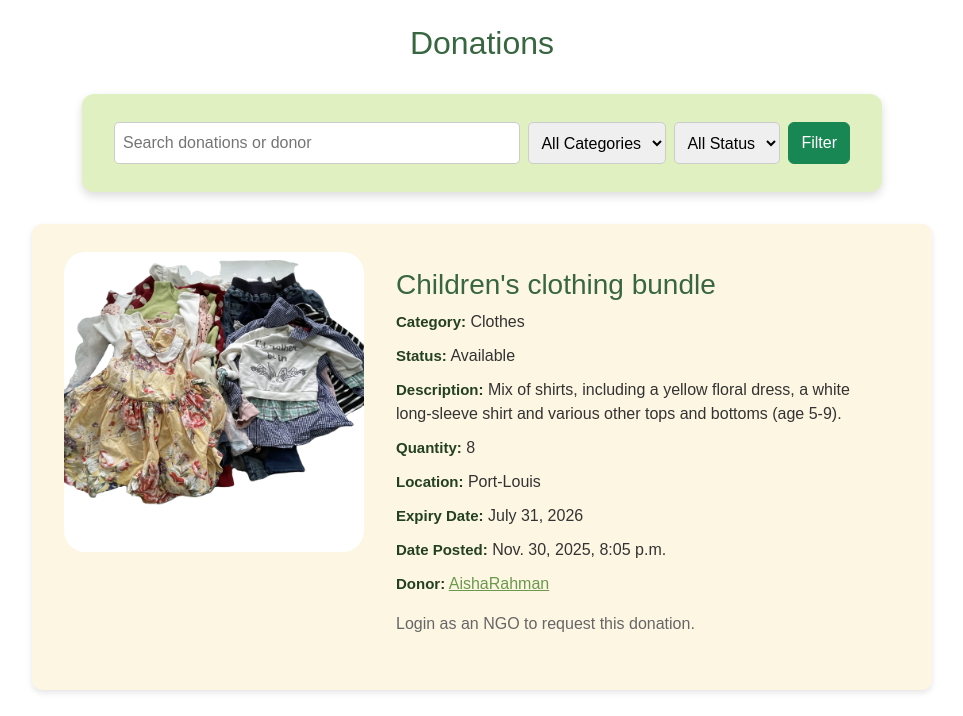
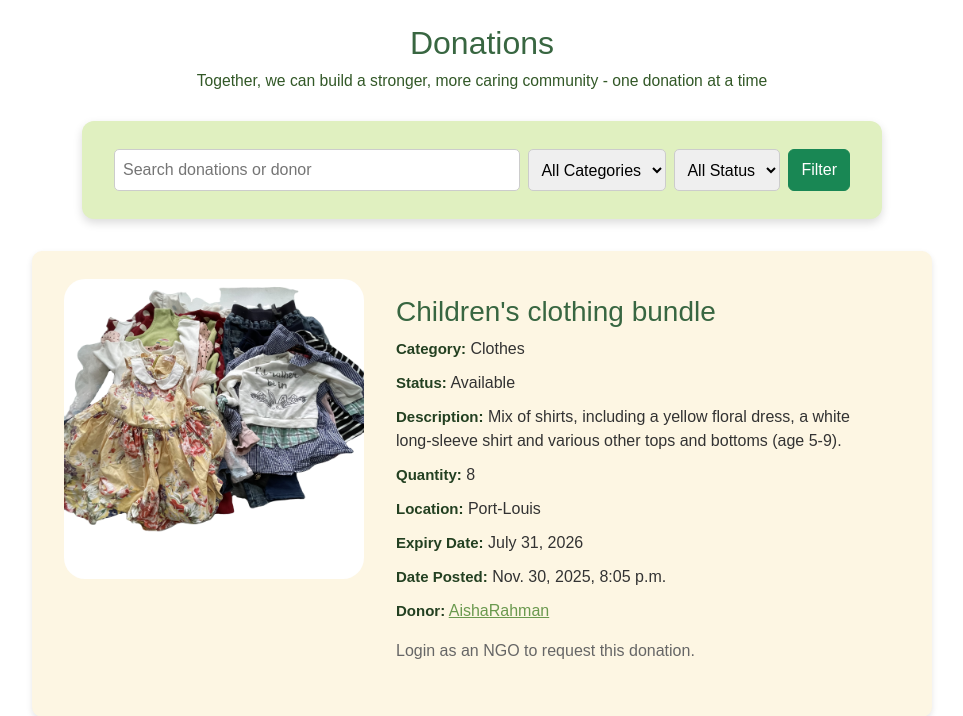
Before and after one commit to Gouru18/Dodonation, a Django app: page /donations/donations/ in a window 1280 px wide. Shown: the part 92-808 px from the top of the page, without its empty margins (158-1121 px from the left). Run offline with Django 5.2, Linux system fonts and the light colour scheme; data comes from the database, SQL or seed files in the repository.

Commit message:
Update donation_list.html

```diff
--- a/core/templates/core/donation_list.html
+++ b/core/templates/core/donation_list.html
@@ -1,11 +1,17 @@
-
 {% extends 'base.html' %}
 
 {% block content %}
-<h2 style="text-align:center; color: var(--dark-green); margin-bottom: 2rem;">Donations</h2>
+<h2 style="text-align:center; color: var(--dark-green); margin-bottom: 0.4rem;">
+    Donations
+</h2>
+<p style="text-align:center; color:#325827; margin-bottom: 1.8rem; font-size:0.98rem;">
+    Together, we can build a stronger, more caring community - one donation at a time
+</p>
 
-<form class="form-container" method="get" style="max-width: 800px; margin: 0 auto 2rem auto; display: flex; gap: 0.5rem; flex-wrap: wrap;">
-  <input type="text" name="q" placeholder="Search donations or donor" value="{{ query }}" style="flex: 1; padding: 0.5rem; border-radius: 5px; border: 1px solid #ccc;">
+<form class="form-container" method="get" style="max-width: 800px; margin: 0 auto 2rem auto;
+display: flex; gap: 0.5rem; flex-wrap: wrap;">
+  <input type="text" name="q" placeholder="Search donations or donor" value="{{ query }}"
+         style="flex: 1; padding: 0.5rem; border-radius: 5px; border: 1px solid #ccc;">
   <select name="category" style="padding: 0.5rem; border-radius: 5px; border: 1px solid #ccc;">
     <option value="">All Categories</option>
     <option value="food" {% if category == 'food' %}selected{% endif %}>Food</option>
@@ -25,10 +31,12 @@
 
 <div style="display: flex; flex-direction: column; gap: 1.5rem; max-width: 900px; margin: 0 auto;">
 {% for donation in donations %}
-  <div class="donation-card" style="display: flex; gap: 1rem; background-color: #fdf6e3; border-radius: 10px; box-shadow: 0 3px 6px rgba(0,0,0,0.1); overflow: hidden;">
+  <div class="donation-card" style="display: flex; gap: 1rem; background-color: #fdf6e3;
+  border-radius: 10px; box-shadow: 0 3px 6px rgba(0,0,0,0.1); overflow: hidden;">
     {% if donation.image %}
     <div style="flex: 0 0 300px; max-height: 300px; overflow: hidden;">
-      <img src="{{ donation.image.url }}" alt="{{ donation.title }}" style="width: 100%; height: 100%; object-fit: cover; border-radius: 7%;">
+      <img src="{{ donation.image.url }}" alt="{{ donation.title }}" style="width: 100%; height: 100%;
+      object-fit: cover; border-radius: 7%;">
     </div>
     {% endif %}
 
@@ -48,17 +56,25 @@
       </p>
 
       {% if request.user.is_authenticated and request.user.role == 'ngo' %}
-          {% if donation.status != 'expired' %}
+          {% if donation.status == 'claimed' %}
+              <p style="margin-top:1rem; color:#b23b3b; font-weight:bold;">
+                  Item already claimed.
+              </p>
+          {% elif donation.status == 'expired' %}
+              <p style="margin-top:1rem; color:#b23b3b; font-weight:bold;">
+                  This donation has expired and cannot be requested.
+              </p>
+          {% else %}
               <form method="post" style="margin-top: 1rem;">
                 {% csrf_token %}
                 <input type="hidden" name="donation_id" value="{{ donation.id }}">
                 <button type="submit" class="btn btn-success">Request Donation</button>
               </form>
-          {% else %}
-              <p style="margin-top:1rem; color:#b23b3b; font-weight:bold;">This donation has expired and cannot be requested.</p>
           {% endif %}
       {% elif not request.user.is_authenticated %}
-          <p style="margin-top:1rem; color:#666;">Login as an NGO to request this donation.</p>
+          <p style="margin-top:1rem; color:#666;">
+              Login as an NGO to request this donation.
+          </p>
       {% endif %}
     </div>
   </div>
```
